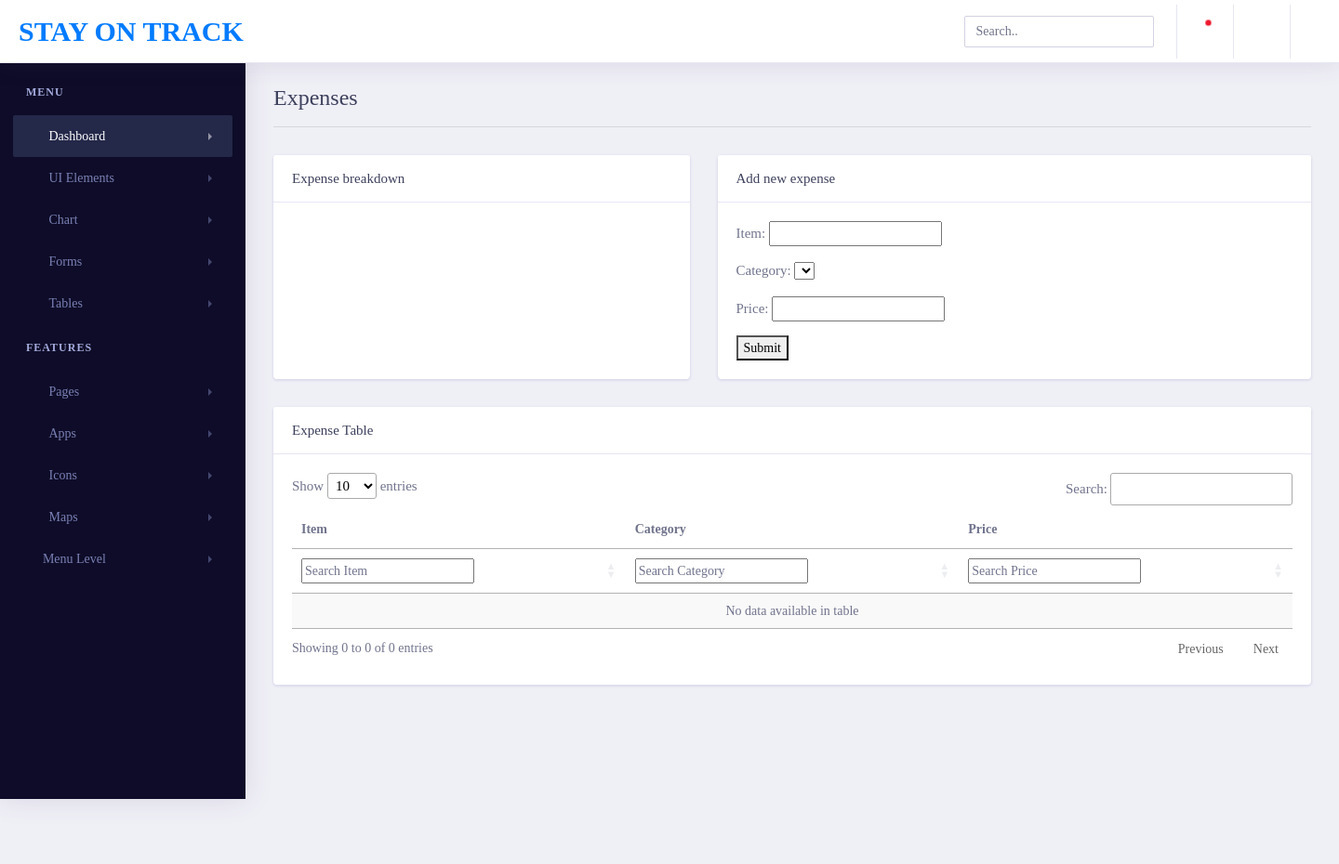
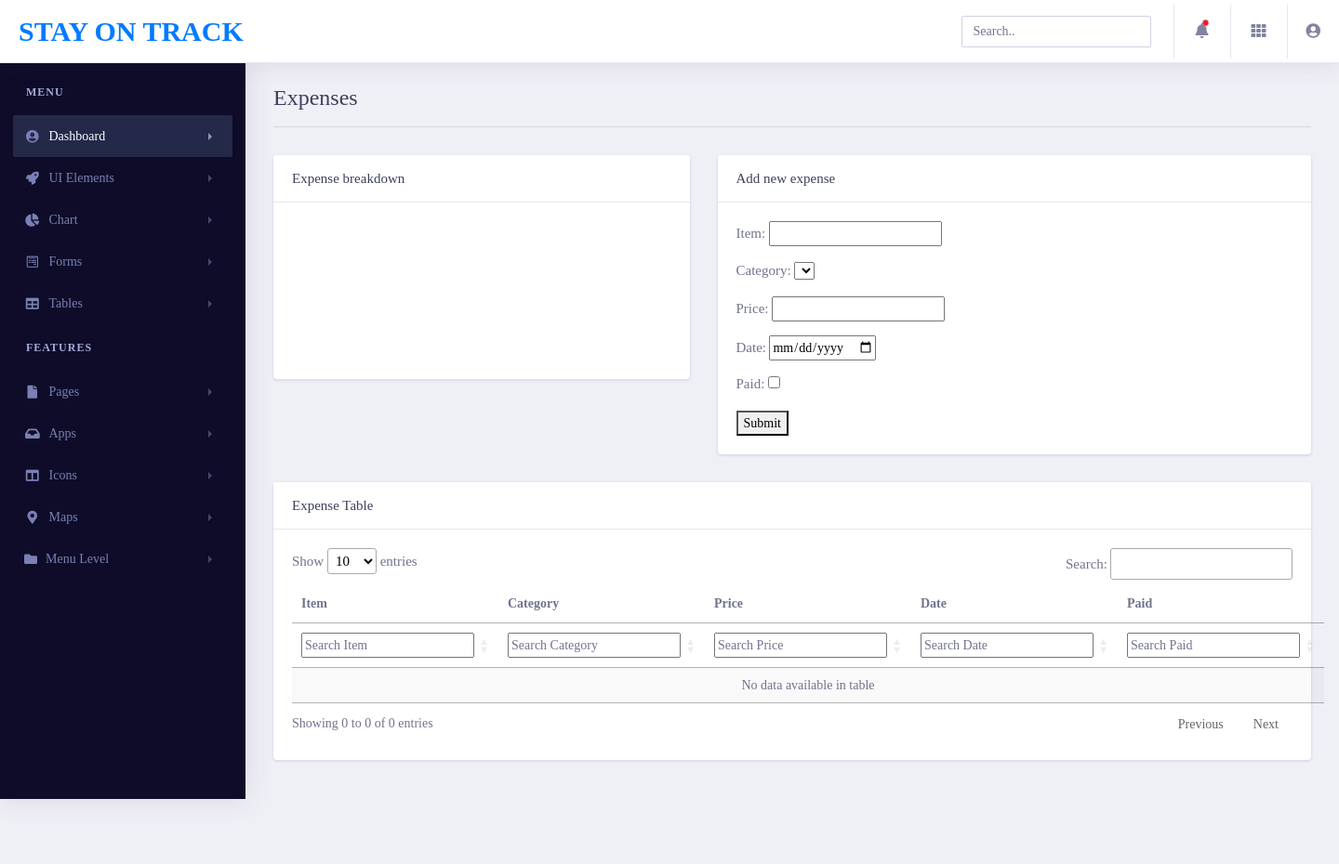
Before and after one commit to WinnieWong38/CSE-682, a Spring Boot app: page / in a window 1440 px wide. Shown: the whole page at 93% size. Run offline with Spring Boot 4, Linux system fonts and the light colour scheme; data that the repository does not hold is empty; a map, chart or similar area stays blank; some libraries are stand-ins or nearby versions; some web fonts are replaced.

Commit message:
Adding date and isPaid params to Expense
Added data and isPaid params to Expense;
Added query for total cost between dates
Updated expense front end for new Expense params

```diff
--- a/src/main/java/com/example/CSE682/controller/ExpenseController.java
+++ b/src/main/java/com/example/CSE682/controller/ExpenseController.java
@@ -1,6 +1,8 @@
 package com.example.CSE682.controller;
 
 import java.util.List;
+
+import javax.servlet.http.HttpServletRequest;
 
 import org.springframework.beans.factory.annotation.Autowired;
 import org.springframework.web.bind.annotation.DeleteMapping;
@@ -37,7 +39,6 @@ public class ExpenseController {
 		return expenseService.save(expense);
 	}
 
-	//PutMapping - for edit
 	@PutMapping("/editExpense/{id}")
 	public Expense editExpense(@RequestBody Expense newExpense, @PathVariable Long id) {
 	    return expenseService.edit(newExpense, id);
@@ -58,7 +59,11 @@ public class ExpenseController {
 		return expenseService.getTotalCostByCategory(id);
     }
 
-	//GET TOTAL COST BY MONTH
+	@GetMapping("/getTotalCostBetweenTwoDates")
+	public double getTotalCostBetweenTwoDates(HttpServletRequest request) {
+		String startDate = request.getParameter("startDate");
+		String endDate = request.getParameter("endDate");
+		return expenseService.getTotalCostBetweenTwoDates(startDate, endDate);
+	}
 
-	//GET TOTAL COST BETWEEN TWO DATES
 }
--- a/src/main/java/com/example/CSE682/controller/IncomeController.java
+++ b/src/main/java/com/example/CSE682/controller/IncomeController.java
@@ -66,15 +66,11 @@ public class IncomeController {
 		return total;
     }
 
-<<<<<<< HEAD
-
-=======
 	@GetMapping("/getIdByVal")
 	public Long GetIdByVal(@PathVariable String desc, @PathVariable double income)
 	{
 		return incomeService.GetIdByVal(desc, income);
 
 	}
->>>>>>> f0d6127454333db5ef5dcfcf42318a68d51d03be
 
 }
--- a/src/main/java/com/example/CSE682/repository/ExpenseRepository.java
+++ b/src/main/java/com/example/CSE682/repository/ExpenseRepository.java
@@ -25,6 +25,9 @@ public interface ExpenseRepository extends CrudRepository<Expense, Long>{
 	@Query("select SUM(e.cost) from Expense e where e.category = :category")
 	double getTotalCostByCategory(@Param("category") Optional<Category> category);
 
+	@Query("select SUM(e.cost) from Expense e where :startDate <= e.date AND :endDate >= e.date")
+	double getTotalCostBetweenTwoDates(@Param("startDate") String startDate, @Param("endDate") String endDate);
+
 	Expense saveAndFlush(Expense expense);
 
 }
--- a/src/main/java/com/example/CSE682/service/IExpenseService.java
+++ b/src/main/java/com/example/CSE682/service/IExpenseService.java
@@ -5,7 +5,6 @@ import java.util.List;
 import com.example.CSE682.model.Expense;
 
 public interface IExpenseService {
-
 
 	List<Expense> getAll();
 
@@ -21,4 +20,6 @@ public interface IExpenseService {
 
 	Expense edit(Expense newExpense, Long id);
 
+	public double getTotalCostBetweenTwoDates(String startDate, String endDate);
+
 }
--- a/src/main/java/com/example/CSE682/service/LimitService.java
+++ b/src/main/java/com/example/CSE682/service/LimitService.java
@@ -40,7 +40,7 @@ public class LimitService implements ILimitService{
 		Limit limit = limitRepository.getLimitById(id);
 		limit.setLimit(newLimit.getLimit());
 		limit.setCategory(newLimit.getCategory());
-		limit.setLimitId(newLimit.getLimitId());
+//		limit.setLimitId(newLimit.getLimitId());
 	    return limitRepository.save(limit);
 	}
 
--- a/src/main/resources/application.properties
+++ b/src/main/resources/application.properties
@@ -1,5 +1,5 @@
 spring.datasource.platform=postgres
 spring.datasource.url=jdbc:postgresql://localhost:5432/CSE-682
 spring.datasource.username=postgres
-spring.datasource.password=fmns2301
+spring.datasource.password=postgres
 spring.jpa.generate-ddl=true
--- a/src/main/resources/static/index.html
+++ b/src/main/resources/static/index.html
@@ -10,7 +10,8 @@
     <link rel="stylesheet" href="css/lib/fontawesome-all.css">
     <link rel="stylesheet" href="css/lib/c3.css">
     <link rel="stylesheet" href="css/modal.css">
-	<link rel="stylesheet" href="https://cdn.datatables.net/1.10.23/css/jquery.dataTables.min.css">
+	<link rel="stylesheet" href="https://cdn.datatables.net/1.10.23/css/jquery.dataTables.min.css"><link rel="stylesheet" href="https://cdnjs.cloudflare.com/ajax/libs/font-awesome/5.15.3/css/all.min.css" integrity="sha512-iBBXm8fW90+nuLcSKlbmrPcLa0OT92xO1BIsZ+ywDWZCvqsWgccV3gFoRBv0z+8dLJgyAHIhR35VZc2oM/gI1w==" crossorigin="anonymous" />
+    <link rel="stylesheet" href="https://cdnjs.cloudflare.com/ajax/libs/font-awesome/5.15.3/css/all.min.css">
     <title>Budget App</title>
 </head>
 
@@ -414,7 +415,15 @@
 											<div class="form-group">
 											<label>Price: </label>
 											<input type="number" min="0" id="price"></input>
-											</div>
+                                            </div>
+                                            <div class="form-group">
+                                            <label>Date: </label>
+                                            <input type="date" id="date"></input>
+                                            </div>
+                                            <div class="form-group">
+                                            <label>Paid: </label>
+                                            <input type="checkbox" id="isPaid"></input>
+                                            </div>
 											<button type="button" id="submit">Submit</button>
 										</div>
                                     </div>
@@ -439,7 +448,9 @@
                                                         <th>id</th>
 														<th>Item</th>
 														<th>Category</th>
-														<th>Price</th>
+                                                        <th>Price</th>
+                                                        <th>Date</th>
+                                                        <th>Paid</th>
 													</tr>
 												</thead>
 											</table>
@@ -495,6 +506,14 @@
             <label>Price: </label>
             <input type="number" min="0" id="priceModal"></input>
             </div>
+            <div class="form-group">
+            <label>Date: </label>
+            <input type="date" id="dateModal"></input>
+            </div>
+            <div class="form-group">
+            <label>Paid: </label>
+            <input type="checkbox" id="isPaidModal"></input>
+            </div>
             <button type="button" id="submitModal">Submit</button>
             <button type="button" id="deleteModal">Delete</button>
         </div>
--- a/src/main/resources/static/js/expense.js
+++ b/src/main/resources/static/js/expense.js
@@ -98,7 +98,9 @@ function createChart(){
 					data[item].expenseid,
 					data[item].expense,
 					data[item].category.category,
-					data[item].cost
+					data[item].cost,
+					data[item].date,
+					data[item].isPaid ? "<i class='fas fa-check'></i>" : "",
 				]).draw( false );
 			}
 		});
@@ -107,7 +109,7 @@ function createChart(){
 		function enableListeners(){
 			//Add new expense
 			$('#submit').off('click').on('click', function(){
-				var expense = createExpense($('#item').val(), createCategory($('#category option:selected').val(), $('#category option:selected').text()), $('#price').val());
+				var expense = createExpense($('#item').val(), createCategory($('#category option:selected').val(), $('#category option:selected').text()), $('#price').val(), $('#date').val(), $('#isPaid').prop('checked'));
 				$.ajax({
 					url: "/api/expense/addExpense",
 					method: "POST",
@@ -118,7 +120,9 @@ function createChart(){
 					table.row.add([
 						expense.expense,
 						expense.category.category,
-						expense.cost
+						expense.cost,
+						expense.date,
+						expense.isPaid
 					]).draw( false );
 					createChart();
 				});
@@ -135,10 +139,12 @@ function createChart(){
 				$('#itemModal').val(data[1]);
 				$('#categoryModal option:contains('+data[2]+')').attr('selected', 'selected')
 				$('#priceModal').val(data[3]);
+				$('#dateModal').val(data[4]);
+				$('#isPaidModal').prop('checked', data[5] != "");
 			});
 
 			$('#submitModal').off('click').on('click', function(){
-				var expense = createExpense($('#itemModal').val(), createCategory($('#categoryModal option:selected').val(), $('#categoryModal option:selected').text()), $('#priceModal').val());
+				var expense = createExpense($('#itemModal').val(), createCategory($('#categoryModal option:selected').val(), $('#categoryModal option:selected').text()), $('#priceModal').val(), $('#dateModal').val(), $('#isPaidModal').prop('checked'));
 				$.ajax({
 					url: "/api/expense/editExpense/" + data[0],
 					method: "PUT",
@@ -151,7 +157,9 @@ function createChart(){
 						expense.expenseid,
 						expense.expense,
 						expense.category.category,
-						expense.cost
+						expense.cost,
+						expense.date,
+						expense.isPaid ? "<i class='fas fa-check'></i>" : "",
 					]).draw( false );
 					createChart();
 					modal.style.display = "none";
--- a/src/main/resources/static/js/model.js
+++ b/src/main/resources/static/js/model.js
@@ -1,8 +1,11 @@
-function createExpense (expense, category, cost) {
+function createExpense (expense, category, cost, date, isPaid) {
 	var obj = {};
 	obj.expense = expense;
 	obj.category = category;
 	obj.cost = parseInt(cost);
+	obj.date = date;
+	console.log(obj);
+	obj.isPaid = isPaid;
 	return obj;
 }
 
```
Also changed, not shown: src/main/java/com/example/CSE682/model/Expense.java (+26 -1 lines), src/main/java/com/example/CSE682/repository/IncomeRepository.java (+0 -10 lines), src/main/java/com/example/CSE682/service/ExpenseService.java (+7 -1 lines).
